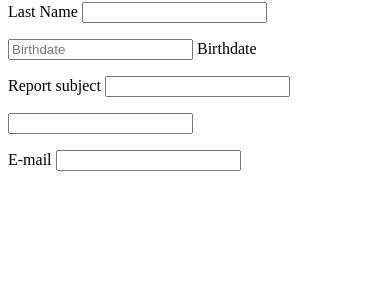
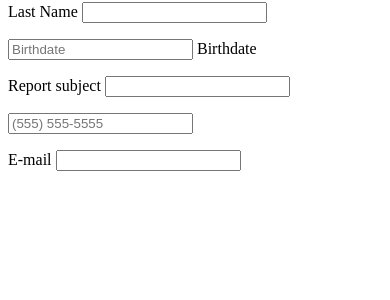
Before and after one commit to loglinn05/conference, a PHP site: template src/app/views/partials/form_first_step.view.php in a window 390 px wide. Shown: the part 129-429 px from the top of the page. Run offline with PHP 8.4, Linux system fonts and the light colour scheme; the template is opened without the code that fills it, so the values that code supplies are empty; some libraries are stand-ins or nearby versions.

Commit message:
Added placeholder to the phone number field.

```diff
--- a/src/app/views/partials/form_first_step.view.php
+++ b/src/app/views/partials/form_first_step.view.php
@@ -18,7 +18,7 @@
 	<?= view("partials/select_country") ?>
 </p>
 <p>
-	<input type = "tel" id = "phone" name = "phone" required = "true" field-name = "Phone number">
+	<input type = "tel" id = "phone" name = "phone" placeholder = "(555) 555-5555" required = "true" field-name = "Phone number">
 </p>
 <p class = "md-form">
 	<label for = "email">E-mail</label>
```
